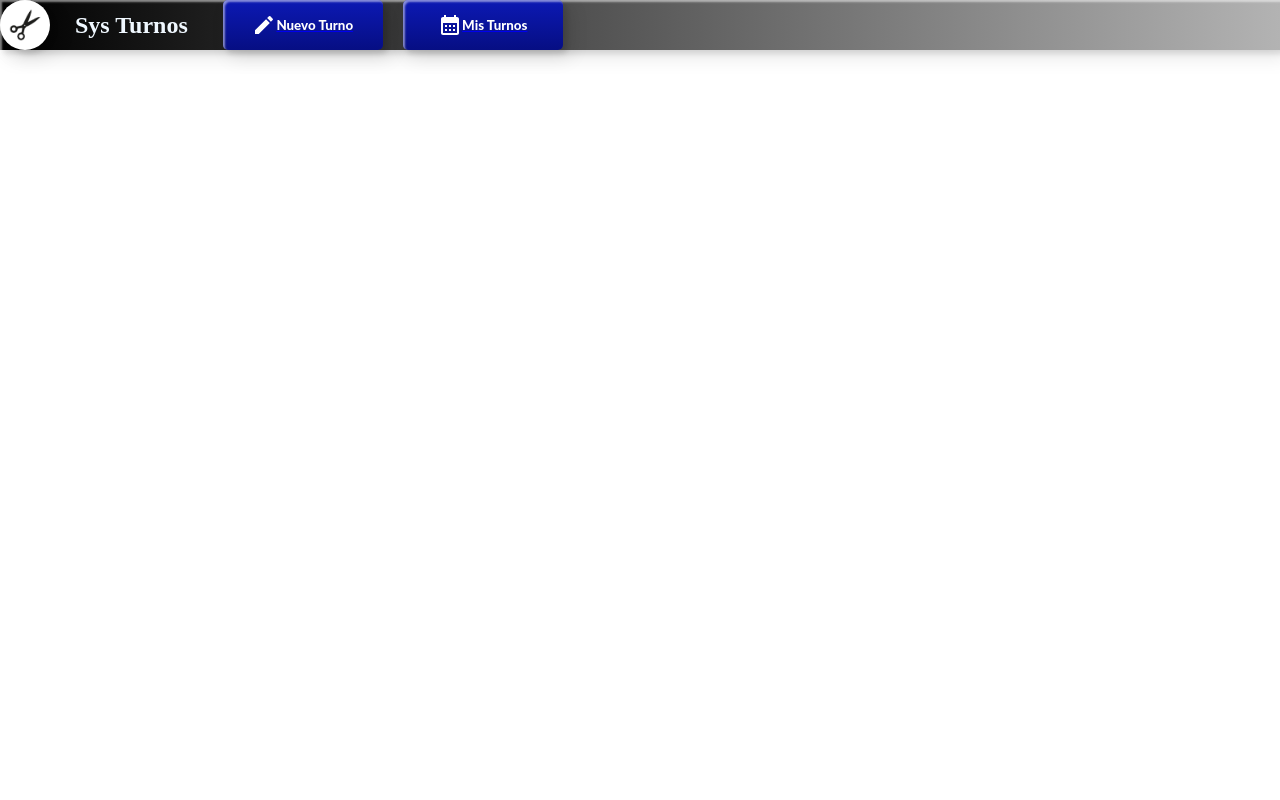
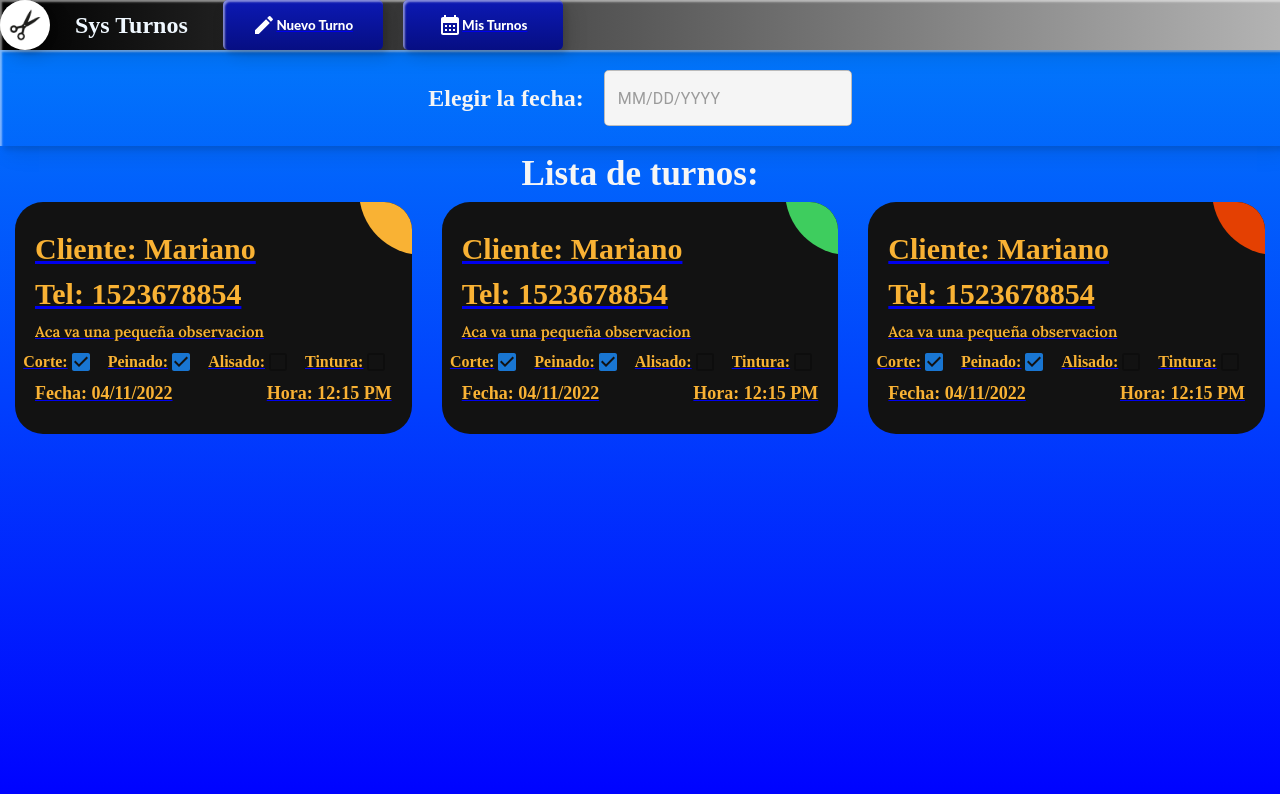
Before and after one commit to marianos1988/sys-turnos, a React (Vite) app: page / in a window 1280 px wide. Built offline with nearby package versions, Linux system fonts and the light colour scheme.

Commit message:
Maquetado del diseño modulo Mis Turnos

```diff
--- /dev/null
+++ b/src/components/CardTurnos.jsx
@@ -0,0 +1,71 @@
+import { pink } from '@mui/material/colors';
+import React from 'react'
+import "../styles/CardTurnos.css";
+import { Checkbox } from '@mui/material'
+
+export const CardTurnos = () => {
+  return (
+    <>
+      <div className="ag-courses_item">
+        <a href="#" className="ag-courses-item_link">
+          <div className="ag-courses-item_bg">1</div>
+          <div className="ag-courses-item_title">
+            Cliente: Mariano
+          </div>
+          <div className="ag-courses-item_title">
+            Tel: 1523678854
+          </div>
+          <div className='observacion-box'>Aca va una pequeña observacion</div>
+          <div className='group-checkbox-mis-turnos'>
+            <h4>Corte: </h4>
+            <Checkbox
+             color="primary"
+             className='checkbox-tipo-trabajo'
+             name='corte'
+             value="Corte"
+             checked={true}
+             disabled={false}
+            />
+            <h4>Peinado: </h4>
+            <Checkbox
+              color="primary"
+              className='checkbox-tipo-trabajo'
+              name='peinado'
+              value="Peinado"
+              checked={true}
+              disabled={false}
+
+            />
+            <h4>Alisado: </h4>
+            <Checkbox
+              color="primary"
+              className='checkbox-tipo-trabajo'
+              name='alisado'
+              value="Alisado"
+              checked={false}
+              disabled={true}
+
+            />
+            <h4>Tintura: </h4>
+            <Checkbox
+              color="primary"
+              className='checkbox-tipo-trabajo'
+              name='tintura'
+              value="Tintura"
+              checked={false}
+              disabled={true}
+            />
+          </div>
+          <div className="ag-courses-item_date-box">
+            <span className="ag-courses-item_date">
+              Fecha: 04/11/2022
+            </span>
+            <span className="ag-courses-item_date">
+              Hora: 12:15 PM
+            </span>
+          </div>
+        </a>
+      </div>
+    </>
+  )
+}
--- a/src/routes/MisTurnos.jsx
+++ b/src/routes/MisTurnos.jsx
@@ -1,19 +1,33 @@
 import { useContext } from 'react'
+import { useState } from 'react';
 import { NuevoTurnoContext } from '../context/NuevoTurnoContext'
-
-
+import { DatePickerComponent } from '../components/DatePickerComponent';
+import { CardTurnos } from '../components/CardTurnos';
+import "../styles/MisTurnos.css";
 
 export const MisTurnos = () => {
 
-
   const { listaTurnos } = useContext( NuevoTurnoContext );
   console.log(listaTurnos);
-  // const [valorFecha, setValorFecha] = useState(fechaHoy);
 
+  const [valorFecha, setValorFecha] = useState("");
 
   return (
     <>
-      <div></div>
+      <div className='container-mis-turnos'>
+        <form className='container-input-date'>
+          <h2>Elegir la fecha:</h2>
+          <div className='datepicker'>
+            <DatePickerComponent />
+          </div>
+        </form>
+        <h2 className="titulo-lista-turnos">Lista de turnos: </h2>
+        <div className='container-cards-turnos'>
+          <CardTurnos />
+          <CardTurnos />
+          <CardTurnos />
+        </div>
+      </div>
     </>
   )
 }
--- a/src/routes/NuevoTurno.jsx
+++ b/src/routes/NuevoTurno.jsx
@@ -1,4 +1,3 @@
-import React, { useEffect } from 'react'
 import { useContext } from 'react'
 import { NuevoTurnoContext } from '../context/NuevoTurnoContext'
 import { Checkbox } from '@mui/material'
@@ -31,8 +30,6 @@ export const NuevoTurno = () => {
   }
   const { formState, onInputChange, onDatePicker, onTimePicker } = useForm(initialForm);
   const { nombreCliente, telefono, fecha, hora, observacion } = formState;
-
-
 
   const handleValueDate = (value) => {onDatePicker(value)};
   const handleValueTime = (value) => {onTimePicker(value)};
@@ -123,6 +120,7 @@ export const NuevoTurno = () => {
         <div className='group-input'>
           <h3>Observacion</h3>
           <input
+            className='input-observacion'
             type="text"
             name='observacion'
             onChange={onInputChange}
--- /dev/null
+++ b/src/styles/CardTurnos.css
@@ -0,0 +1,148 @@
+.ag-courses_item {
+  -ms-flex-preferred-size: calc(33.33333% - 30px);
+  flex-basis: calc(33.33333% - 30px);
+
+  margin: 0 15px 30px;
+
+  overflow: hidden;
+
+  border-radius: 28px;
+}
+.ag-courses-item_link {
+  display: block;
+  padding: 30px 20px;
+  background-color: #121212;
+
+  overflow: hidden;
+
+  position: relative;
+}
+.ag-courses-item_link:hover,
+.ag-courses-item_link:hover .ag-courses-item_date, .ag-courses-item_link:hover .group-checkbox-mis-turnos, .ag-courses-item_link:hover .ag-courses-item_title, .ag-courses-item_link:hover .observacion-box {
+  text-decoration: none;
+  color: #fff;
+}
+
+.ag-courses-item_link:hover .ag-courses-item_bg {
+  -webkit-transform: scale(10);
+  -ms-transform: scale(10);
+  transform: scale(10);
+}
+.ag-courses-item_title {
+  min-height: 40px;
+  margin: 0 0 5px;
+
+  overflow: hidden;
+  z-index: 2;
+  position: relative;
+  font-weight: bold;
+  font-size: 30px;
+  color: #f9b234;
+
+  z-index: 2;
+  position: relative;
+}
+.ag-courses-item_date-box {
+  display: flex;
+  justify-content:space-between;
+  font-size: 18px;
+  color: #fff;
+  z-index: 2;
+  position: relative;
+}
+.group-checkbox-mis-turnos{
+  color: #f9b234;
+  display: flex;
+  align-items: center;
+  justify-content: center;
+  z-index: 2;
+  position: relative;
+}
+.ag-courses-item_date {
+  font-weight: bold;
+  color: #f9b234;
+
+  -webkit-transition: color 0.5s ease;
+  -o-transition: color 0.5s ease;
+  transition: color 0.5s ease;
+}
+
+.observacion-box {
+  color: #f9b234;
+  font-size: 15px;
+  position: relative;
+  z-index: 2;
+  font-family: 'Lora', serif, 'Anton', sans-serif;
+}
+
+
+.ag-courses-item_bg {
+  height: 128px;
+  width: 128px;
+  background-color: #f9b234;
+
+  z-index: 1;
+  position: absolute;
+  top: -75px;
+  right: -75px;
+
+  border-radius: 50%;
+
+  -webkit-transition: all 0.5s ease;
+  -o-transition: all 0.5s ease;
+  transition: all 0.5s ease;
+}
+.ag-courses_item:nth-child(2n) .ag-courses-item_bg {
+  background-color: #3ecd5e;
+}
+.ag-courses_item:nth-child(3n) .ag-courses-item_bg {
+  background-color: #e44002;
+}
+.ag-courses_item:nth-child(4n) .ag-courses-item_bg {
+  background-color: #952aff;
+}
+.ag-courses_item:nth-child(5n) .ag-courses-item_bg {
+  background-color: #cd3e94;
+}
+.ag-courses_item:nth-child(6n) .ag-courses-item_bg {
+  background-color: #4c49ea;
+}
+
+@media only screen and (max-width: 979px) {
+
+  .ag-courses_item {
+    min-width: 270px;
+    -ms-flex-preferred-size: 100%;
+    flex-basis: 100%;
+  }
+
+  .ag-courses_item {
+    -ms-flex-preferred-size: calc(50% - 30px);
+    flex-basis: calc(50% - 30px);
+  }
+  .ag-courses-item_title {
+    font-size: 24px;
+  }
+
+}
+
+
+@media only screen and (max-width: 639px) {
+  .ag-courses_item {
+    min-width: 90%;
+    -ms-flex-preferred-size: 100%;
+    flex-basis: 100%;
+  }
+  .ag-courses-item_title {
+
+    font-size: 24px;
+    min-height: 40px;
+    margin: 0 0 5px;
+  }
+  .ag-courses-item_link {
+    padding: 22px 40px;
+  }
+  .ag-courses-item_date-box {
+    font-size: 16px;
+  }
+}
--- /dev/null
+++ b/src/styles/MisTurnos.css
@@ -0,0 +1,55 @@
+.container-mis-turnos {
+    min-width: 540px;
+    padding-top: 50px;
+    min-height: 93vh;
+    display: flex;
+    flex-direction: column;
+    width: 100%;
+    animation: aparecer .5s ease-in;
+    background: rgb(0,3,255);
+    background: linear-gradient(0deg, rgba(0,3,255,1) 0%, rgba(2,126,251,1) 100%);
+}
+
+.titulo-lista-turnos {
+    margin: 8px;
+    display: flex;
+    justify-content: center;
+    color: whitesmoke;
+    font-size: 35px;
+}
+
+.container-input-date {
+
+    display: flex;
+    flex-wrap: nowrap;
+    align-items: center;
+    justify-content: center;
+    padding: 20px 0 20px 0;
+    color: whitesmoke;
+    box-shadow:inset 2px 2px 2px 0px rgba(255,255,255,.5),
+    7px 7px 20px 0px rgba(0,0,0,.1),
+    4px 4px 5px 0px rgba(0,0,0,.1);
+
+}
+
+.container-input-date h2 {
+
+    margin-right: 20px;
+}
+
+.container-cards-turnos {
+    display: flex;
+    flex-direction: row;
+    flex-wrap: wrap;
+
+}
+
+@keyframes aparecer {
+
+    0% {
+        opacity: 0;
+    }
+    100% {
+        opacity: 1;
+    }
+}
--- a/src/styles/Navbar.css
+++ b/src/styles/Navbar.css
@@ -1,8 +1,9 @@
 
 .container-navbar {
-
+    margin-top: 0;
     display: flex;
-    position: sticky;
+    position: fixed;
+    z-index: 9999;
     width: 100%;
     height: 50px;
     background: rgb(0,0,0);
--- a/src/styles/NuevoTurno.css
+++ b/src/styles/NuevoTurno.css
@@ -1,5 +1,7 @@
 .container-nuevo-turno {
-    height: 117vh;
+    min-width: 540px;
+    padding-top: 50px;
+    min-height: 93vh;
     background: rgb(0,3,255);
     background: linear-gradient(0deg, rgba(0,3,255,1) 0%, rgba(2,126,251,1) 100%);
     border: none;
@@ -17,7 +19,6 @@
 .group-input {
     color: whitesmoke;
     padding: 15px 15px;
-
     display: flex;
     flex-wrap: nowrap;
     box-shadow:inset 2px 2px 2px 0px rgba(255,255,255,.5),
@@ -33,6 +34,11 @@
 .group-input input {
     border-radius: 5px;
     height: 1.4375em;
+}
+
+.input-observacion {
+    max-width: 550px;
+    min-width: 300px;
 }
 
 .group-input .group-checkbox {
@@ -62,6 +68,7 @@
 
 .checkbox-tipo-trabajo {
     transform: translateX(-7px);
+    min-width: 40px;
 }
 .group-input input {
     color: black;
--- a/src/styles/index.css
+++ b/src/styles/index.css
@@ -1,4 +1,4 @@
 * {
     margin: 0;
-    padding: 0;;
+    padding: 0;
 }
```
